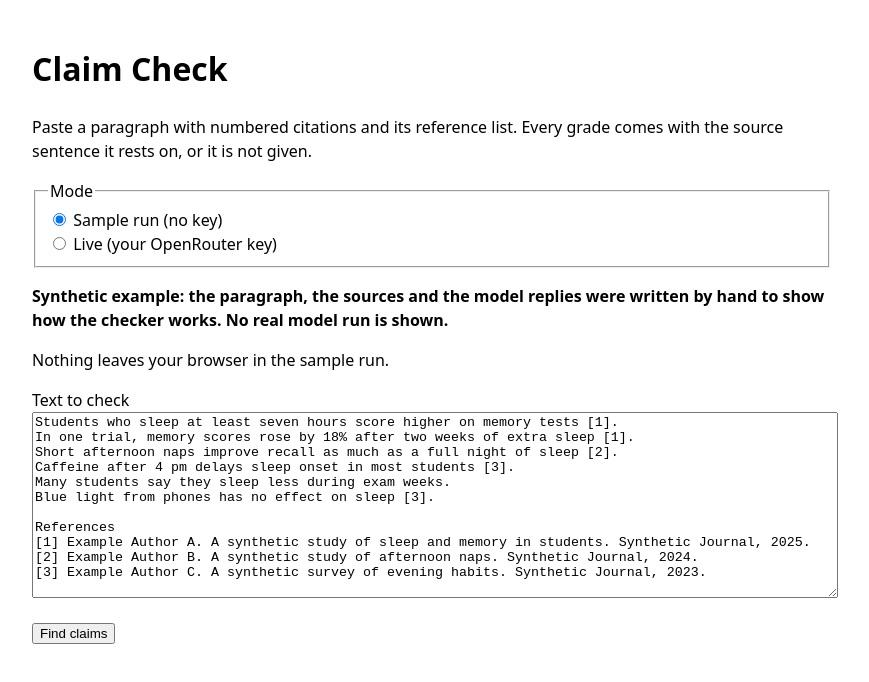
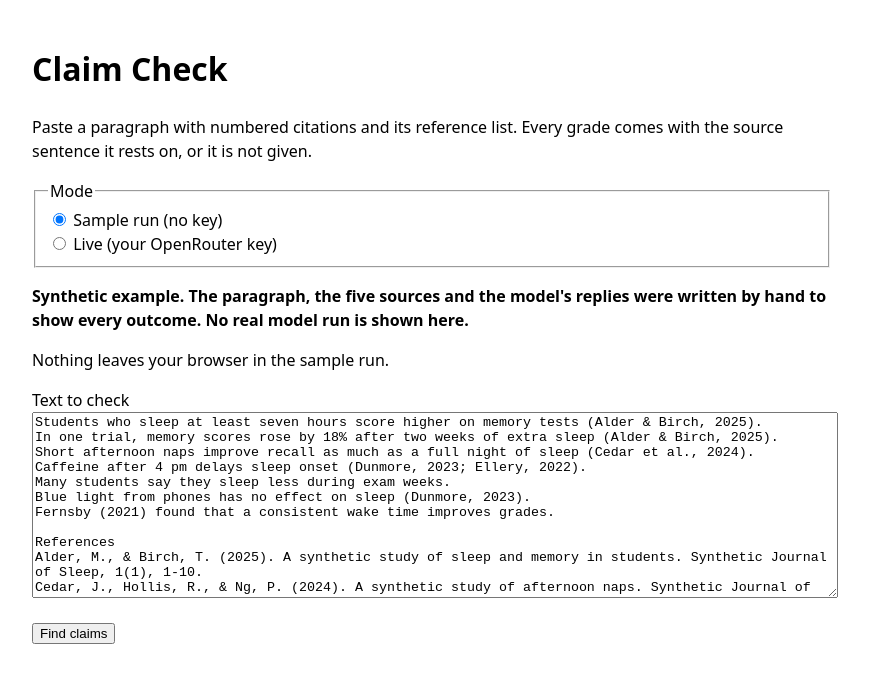
Before and after one commit to bananatruck/show-me-where, a React (Vite) app: page / in a window 1280 px wide. Shown: the top 682 px of the page, without its empty margins (208-1077 px from the left). Built offline with nearby package versions, Linux system fonts and the light colour scheme.

Commit message:
Rewrite the synthetic sample in APA style to show every outcome

```diff
--- a/src/fixtures/sample.ts
+++ b/src/fixtures/sample.ts
@@ -1,17 +1,17 @@
 /**
  * The sample run shown to judges with no key.
  *
- * SYNTHETIC: every text below is hand-written. The sources are invented, and
- * the model replies were written by hand to show each outcome, including one
- * reply whose quote is not in the source. No model produced them. The app says
- * so on screen. Replace this with a recorded real run before submission.
+ * SYNTHETIC: every text below is hand-written. The authors, sources and model
+ * replies are invented to show each outcome, including one reply whose quote
+ * is not in the source. No model produced them, and the app says so on
+ * screen. Replace this with a recorded real run before submission.
  */
 export interface SampleRun {
   synthetic: boolean;
   /** Shown above the sample on screen. */
   label: string;
   text: string;
-  /** Source text by reference number. */
+  /** Source text by reference number. A reference left out here is "not reachable". */
   sources: Readonly<Record<number, string>>;
   /** Model replies by "<claim id>:<reference number>". */
   replies: Readonly<Record<string, string>>;
@@ -24,24 +24,28 @@ function reply(grade: string, evidence: string, reason: string): string {
 export const SAMPLE_RUN: SampleRun = {
   synthetic: true,
   label:
-    "Synthetic example: the paragraph, the sources and the model replies were written by hand to show how the checker works. No real model run is shown.",
+    "Synthetic example. The paragraph, the five sources and the model's replies were written by hand to show every outcome. No real model run is shown here.",
   text: [
-    "Students who sleep at least seven hours score higher on memory tests [1].",
-    "In one trial, memory scores rose by 18% after two weeks of extra sleep [1].",
-    "Short afternoon naps improve recall as much as a full night of sleep [2].",
-    "Caffeine after 4 pm delays sleep onset in most students [3].",
+    "Students who sleep at least seven hours score higher on memory tests (Alder & Birch, 2025).",
+    "In one trial, memory scores rose by 18% after two weeks of extra sleep (Alder & Birch, 2025).",
+    "Short afternoon naps improve recall as much as a full night of sleep (Cedar et al., 2024).",
+    "Caffeine after 4 pm delays sleep onset (Dunmore, 2023; Ellery, 2022).",
     "Many students say they sleep less during exam weeks.",
-    "Blue light from phones has no effect on sleep [3].",
+    "Blue light from phones has no effect on sleep (Dunmore, 2023).",
+    "Fernsby (2021) found that a consistent wake time improves grades.",
     "",
     "References",
-    "[1] Example Author A. A synthetic study of sleep and memory in students. Synthetic Journal, 2025.",
-    "[2] Example Author B. A synthetic study of afternoon naps. Synthetic Journal, 2024.",
-    "[3] Example Author C. A synthetic survey of evening habits. Synthetic Journal, 2023.",
+    "Alder, M., & Birch, T. (2025). A synthetic study of sleep and memory in students. Synthetic Journal of Sleep, 1(1), 1-10.",
+    "Cedar, J., Hollis, R., & Ng, P. (2024). A synthetic study of afternoon naps. Synthetic Journal of Sleep, 2(1), 11-20.",
+    "Dunmore, L. (2023). A synthetic survey of evening habits. Synthetic Survey Reports, 3, 21-30.",
+    "Ellery, S. (2022). A synthetic trial of caffeine timing. Synthetic Trials, 4, 31-40.",
+    "Fernsby, K. (2021). A synthetic report on wake times. Synthetic Reports, 5, 41-50.",
   ].join("\n"),
   sources: {
     1: "We followed 120 undergraduate students for one term. Students who slept at least seven hours per night scored higher on a word-list memory test than students who slept less. In the intervention group, memory scores rose by 8% after two weeks of extra sleep. The effect was smaller in students over 25.",
     2: "Twenty-minute afternoon naps improved recall on the same day. Recall after a nap was lower than recall after a full night of sleep. Longer naps caused grogginess in some participants.",
-    3: "Students who drank caffeine after 4 pm took longer to fall asleep on most nights. We did not measure screen use.",
+    3: "We surveyed 640 students about their evenings. Students who drank caffeine after 4 pm took longer to fall asleep on most nights. We did not measure screen use.",
+    4: "We randomly assigned 48 students to caffeine or placebo at 5 pm. In our trial, caffeine taken after 4 pm did not delay sleep onset compared with placebo. Participants who took caffeine reported feeling more alert.",
   },
   replies: {
     "c1:1": reply(
@@ -63,7 +67,12 @@ export const SAMPLE_RUN: SampleRun = {
     "c4:3": reply(
       "supported",
       "Students who drank caffeine after 4 pm took longer to fall asleep on most nights.",
-      "The source reports later sleep onset after late caffeine.",
+      "The survey reports later sleep onset after late caffeine.",
+    ),
+    "c4:4": reply(
+      "not_supported",
+      "In our trial, caffeine taken after 4 pm did not delay sleep onset compared with placebo.",
+      "The trial found no delay in sleep onset.",
     ),
     "c5:3": reply("cannot_tell", "", "The source says screen use was not measured."),
   },
```
Also changed, not shown: 1 other file (tests, documents, lock files or other folders).
